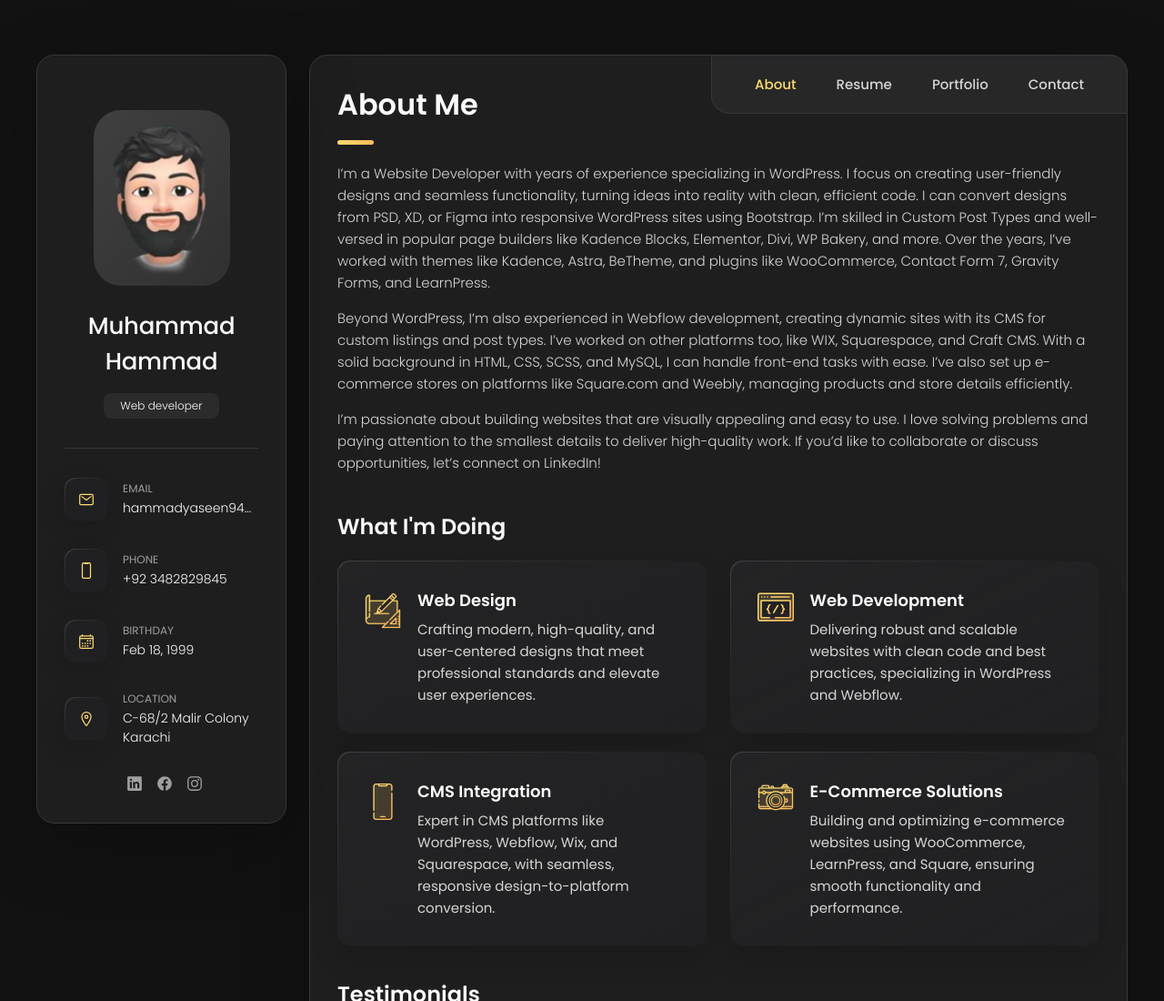
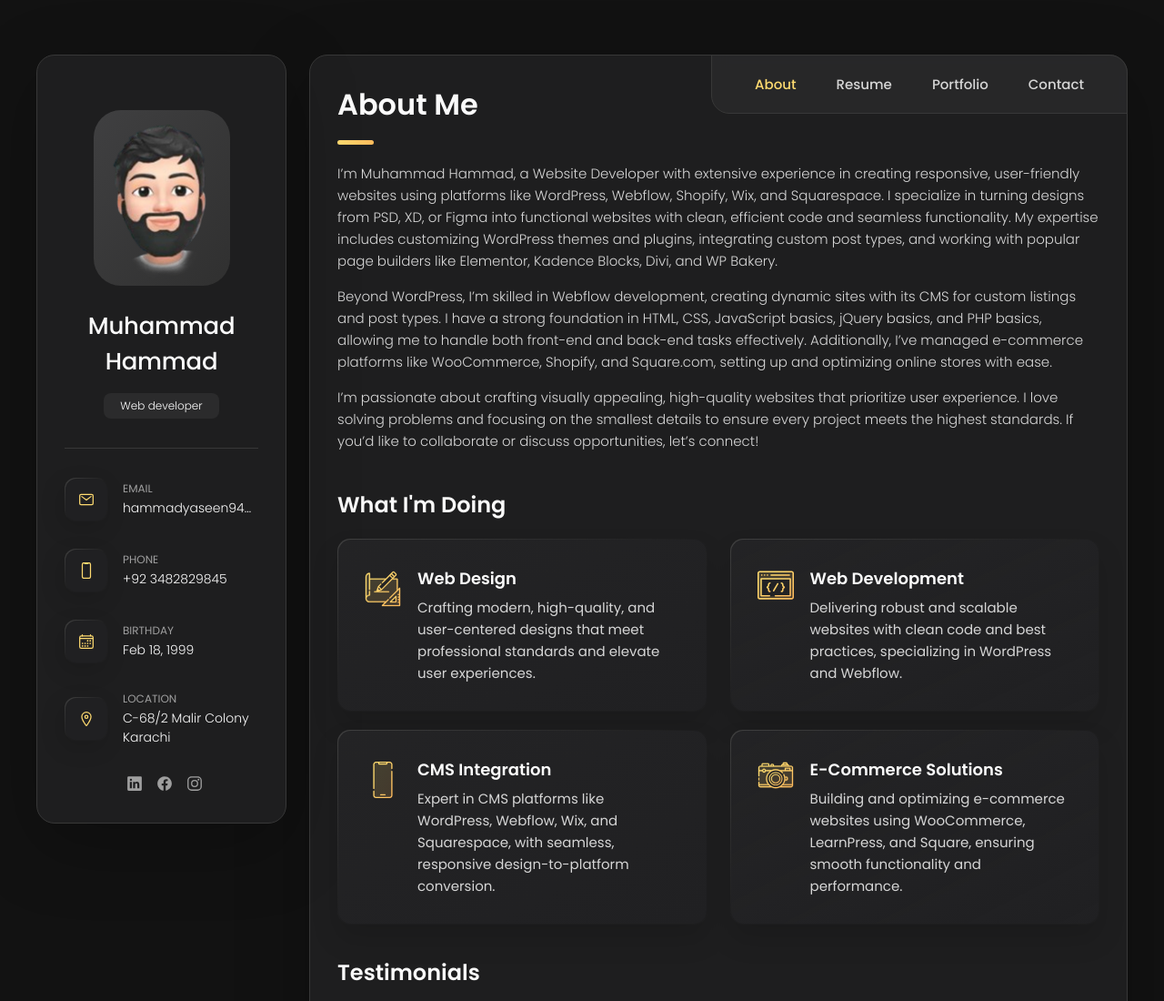
Before and after one commit to muhammadhammadweb/portfolio, a plain HTML site: page index.html in a window 1280 px wide. Shown: the top 1100 px of the page at 91% size. Drawn offline with nearby package versions, Linux system fonts and the light colour scheme.

Commit message:
Update index.html

```diff
--- a/index.html
+++ b/index.html
@@ -189,35 +189,18 @@
 
           <section class="about-text">
   <p>
-              I’m a Website Developer with years of experience specializing in
-              WordPress. I focus on creating user-friendly designs and seamless
-              functionality, turning ideas into reality with clean, efficient
-              code. I can convert designs from PSD, XD, or Figma into responsive
-              WordPress sites using Bootstrap. I’m skilled in Custom Post Types
-              and well-versed in popular page builders like Kadence Blocks,
-              Elementor, Divi, WP Bakery, and more. Over the years, I’ve worked
-              with themes like Kadence, Astra, BeTheme, and plugins like
-              WooCommerce, Contact Form 7, Gravity Forms, and LearnPress.
+    I’m Muhammad Hammad, a Website Developer with extensive experience in creating responsive, user-friendly websites using platforms like WordPress, Webflow, Shopify, Wix, and Squarespace. I specialize in turning designs from PSD, XD, or Figma into functional websites with clean, efficient code and seamless functionality. My expertise includes customizing WordPress themes and plugins, integrating custom post types, and working with popular page builders like Elementor, Kadence Blocks, Divi, and WP Bakery.
   </p>
 
   <p>
-              Beyond WordPress, I’m also experienced in Webflow development,
-              creating dynamic sites with its CMS for custom listings and post
-              types. I’ve worked on other platforms too, like WIX, Squarespace,
-              and Craft CMS. With a solid background in HTML, CSS, SCSS, and
-              MySQL, I can handle front-end tasks with ease. I’ve also set up
-              e-commerce stores on platforms like Square.com and Weebly,
-              managing products and store details efficiently.
+    Beyond WordPress, I’m skilled in Webflow development, creating dynamic sites with its CMS for custom listings and post types. I have a strong foundation in HTML, CSS, JavaScript basics, jQuery basics, and PHP basics, allowing me to handle both front-end and back-end tasks effectively. Additionally, I’ve managed e-commerce platforms like WooCommerce, Shopify, and Square.com, setting up and optimizing online stores with ease.
   </p>
 
   <p>
-              I’m passionate about building websites that are visually appealing
-              and easy to use. I love solving problems and paying attention to
-              the smallest details to deliver high-quality work. If you’d like
-              to collaborate or discuss opportunities, let’s connect on
-              LinkedIn!
+    I’m passionate about crafting visually appealing, high-quality websites that prioritize user experience. I love solving problems and focusing on the smallest details to ensure every project meets the highest standards. If you’d like to collaborate or discuss opportunities, let’s connect!
   </p>
 </section>
+
 
           <!--
           - service
```
Lines whose indentation alone changed are shown as unchanged.
